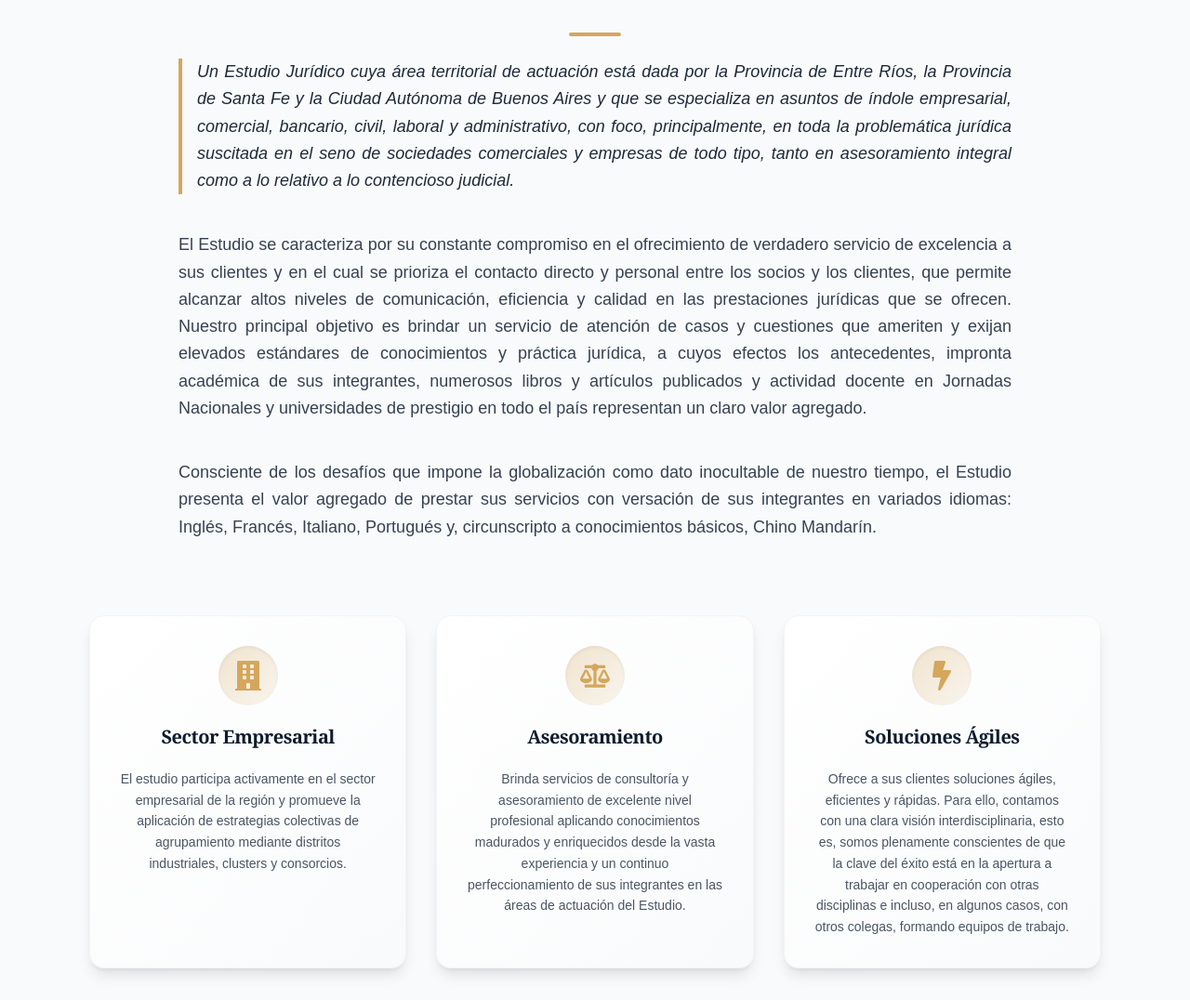
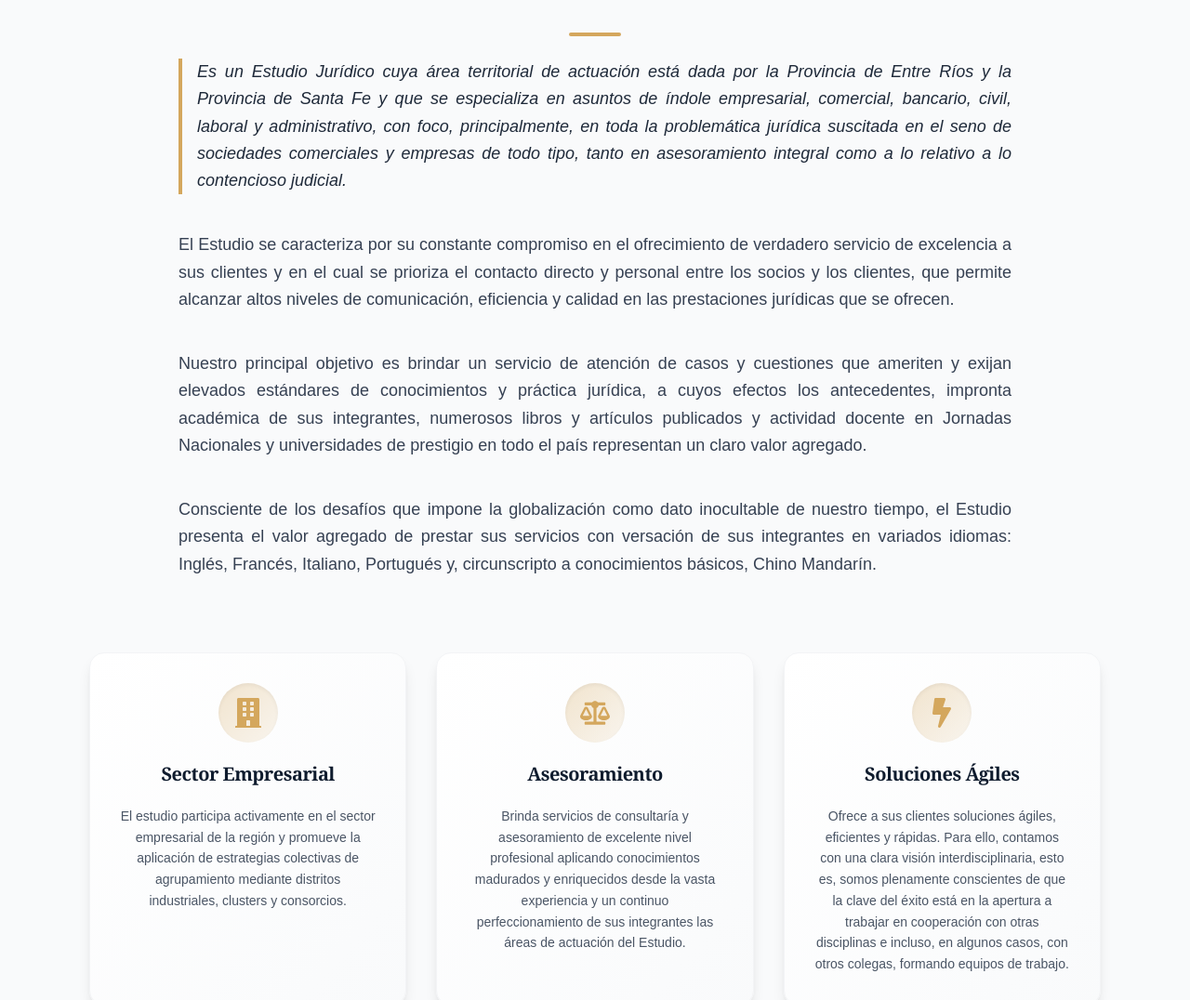
Before and after one commit to BHeydeBautista/MoroAbogados, a Next.js app: page / in a window 1280 px wide. Shown: the part 941-2017 px from the top of the page at 93% size. Built offline with nearby package versions, Linux system fonts and the light colour scheme; no server answers.

Commit message:
info: Comparación de datos con la pag vieja: Profile

```diff
--- a/src/components/Profile.tsx
+++ b/src/components/Profile.tsx
@@ -51,7 +51,7 @@ const Profile = () => {
         <div className="w-14 h-1 bg-[#D4A75D] mx-auto my-6 rounded" />
 
         <div className="space-y-10 max-w-4xl mx-auto mb-20">
-          {[t.paragraph1, t.paragraph2, t.paragraph3].map((text, index) => (
+          {[t.paragraph1, t.paragraph2, t.paragraph3, t.paragraph4].map((text, index) => (
             <motion.p
               key={index}
               initial={{ opacity: 0, y: 15 }}
--- a/src/locales/en/profile.json
+++ b/src/locales/en/profile.json
@@ -3,6 +3,7 @@
   "paragraph1": "A law firm whose territorial scope covers the Province of Entre Ríos, the Province of Santa Fe and the Autonomous City of Buenos Aires, specialized in corporate, commercial, banking, civil, labor and administrative matters, with a primary focus on legal issues arising within commercial companies and businesses of all kinds, both in comprehensive advisory services and in litigation.",
   "paragraph2": "The firm is characterized by its ongoing commitment to providing genuine, high-quality service to its clients, prioritizing direct and personal contact between partners and clients, which enables high levels of communication, efficiency and quality in the legal services offered. Our main objective is to provide case handling and advice that require and demand elevated standards of legal knowledge and practice; in this regard, the background and academic profile of our members, numerous books and articles published, and teaching activity at national conferences and prestigious universities across the country represent a clear added value.",
   "paragraph3": "Aware of the challenges posed by globalization as an undeniable reality of our time, the firm offers the added value of providing services with its members' proficiency in several languages: English, French, Italian, Portuguese and, at a basic level, Mandarin Chinese.",
+  "paragraph4": "-",
   "cards": {
     "empresarial": {
       "title": "Corporate Sector",
--- a/src/locales/es/profile.json
+++ b/src/locales/es/profile.json
@@ -1,8 +1,9 @@
 {
   "title": "MORO ABOGADOS",
-  "paragraph1": "Un Estudio Jurídico cuya área territorial de actuación está dada por la Provincia de Entre Ríos, la Provincia de Santa Fe y la Ciudad Autónoma de Buenos Aires y que se especializa en asuntos de índole empresarial, comercial, bancario, civil, laboral y administrativo, con foco, principalmente, en toda la problemática jurídica suscitada en el seno de sociedades comerciales y empresas de todo tipo, tanto en asesoramiento integral como a lo relativo a lo contencioso judicial.",
-  "paragraph2": "El Estudio se caracteriza por su constante compromiso en el ofrecimiento de verdadero servicio de excelencia a sus clientes y en el cual se prioriza el contacto directo y personal entre los socios y los clientes, que permite alcanzar altos niveles de comunicación, eficiencia y calidad en las prestaciones jurídicas que se ofrecen. Nuestro principal objetivo es brindar un servicio de atención de casos y cuestiones que ameriten y exijan elevados estándares de conocimientos y práctica jurídica, a cuyos efectos los antecedentes, impronta académica de sus integrantes, numerosos libros y artículos publicados y actividad docente en Jornadas Nacionales y universidades de prestigio en todo el país representan un claro valor agregado.",
-  "paragraph3": "Consciente de los desafíos que impone la globalización como dato inocultable de nuestro tiempo, el Estudio presenta el valor agregado de prestar sus servicios con versación de sus integrantes en variados idiomas: Inglés, Francés, Italiano, Portugués y, circunscripto a conocimientos básicos, Chino Mandarín.",
+  "paragraph1": "Es un Estudio Jurídico cuya área territorial de actuación está dada por la Provincia de Entre Ríos y la Provincia de Santa Fe y que se especializa en asuntos de índole empresarial, comercial, bancario, civil, laboral y administrativo, con foco, principalmente, en toda la problemática jurídica suscitada en el seno de sociedades comerciales y empresas de todo tipo, tanto en asesoramiento integral como a lo relativo a lo contencioso judicial.",
+  "paragraph2": "El Estudio se caracteriza por su constante compromiso en el ofrecimiento de verdadero servicio de excelencia a sus clientes y en el cual se prioriza el contacto directo y personal entre los socios y los clientes, que permite alcanzar altos niveles de comunicación, eficiencia y calidad en las prestaciones jurídicas que se ofrecen.",
+  "paragraph3": "Nuestro principal objetivo es brindar un servicio de atención de casos y cuestiones que ameriten y exijan elevados estándares de conocimientos y práctica jurídica, a cuyos efectos los antecedentes, impronta académica de sus integrantes, numerosos libros y artículos publicados y actividad docente en Jornadas Nacionales y universidades de prestigio en todo el país representan un claro valor agregado.",
+  "paragraph4": "Consciente de los desafíos que impone la globalización como dato inocultable de nuestro tiempo, el Estudio presenta el valor agregado de prestar sus servicios con versación de sus integrantes en variados idiomas: Inglés, Francés, Italiano, Portugués y, circunscripto a conocimientos básicos, Chino Mandarín.",
   "cards": {
     "empresarial": {
       "title": "Sector Empresarial",
@@ -10,7 +11,7 @@
     },
     "asesoramiento": {
       "title": "Asesoramiento",
-      "desc": "Brinda servicios de consultoría y asesoramiento de excelente nivel profesional aplicando conocimientos madurados y enriquecidos desde la vasta experiencia y un continuo perfeccionamiento de sus integrantes en las áreas de actuación del Estudio."
+      "desc": "Brinda servicios de consultaría y asesoramiento de excelente nivel profesional aplicando conocimientos madurados y enriquecidos desde la vasta experiencia y un continuo perfeccionamiento de sus integrantes las áreas de actuación del Estudio."
     },
     "soluciones": {
       "title": "Soluciones Ágiles",
```
